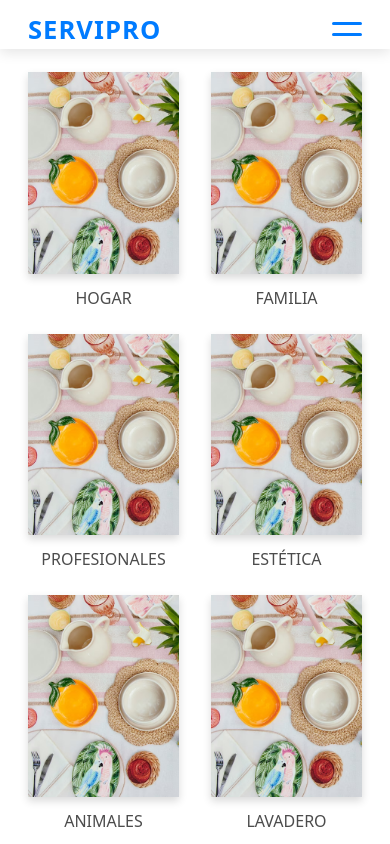
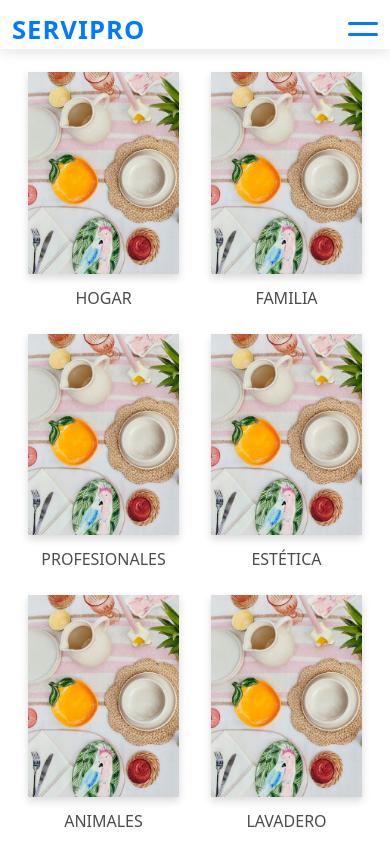
Before and after one commit to JoanSimonutti/App-Servicios-Frontend, a React (Vite) app: page / in a window 390 px wide. Shown: the top 844 px of the page. Built offline with nearby package versions, Linux system fonts and the light colour scheme; no server answers.

Commit message:
Pruebas de Domingo

```diff
--- a/src/components/HeaderModules.css
+++ b/src/components/HeaderModules.css
@@ -114,7 +114,7 @@
         flex-direction: row;
         justify-content: space-between;
         align-items: center;
-        padding: 0 1rem;
+        padding: 0rem;
     }
 
     /* Mostrar la hamburguesa en mobile */
```
